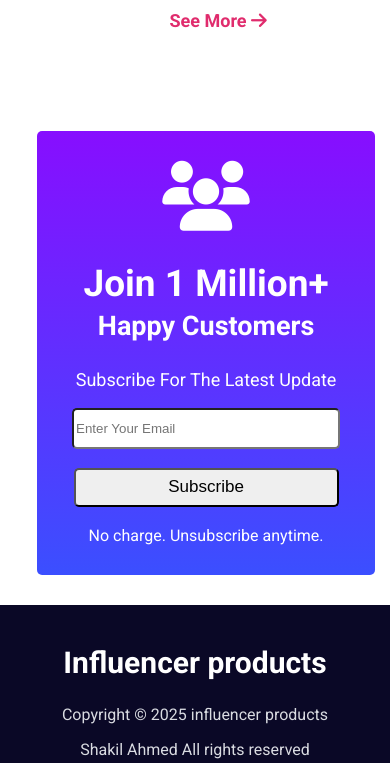
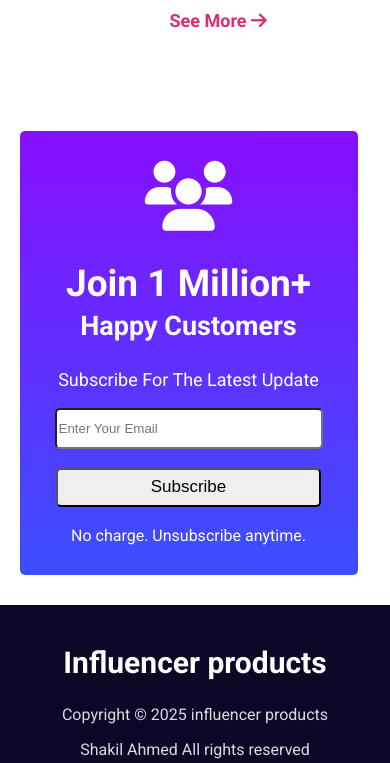
Before and after one commit to iamshakil19/assignment2, a plain HTML site: page index.html in a window 390 px wide. Shown: the part 6080-6843 px from the top of the page. Drawn offline with Linux system fonts and the light colour scheme.

Commit message:
subscribe alignment

```diff
--- a/styles/style.css
+++ b/styles/style.css
@@ -257,6 +257,8 @@ footer p{
     margin: 10px;
 }
 /*-------------------------------- media queries ----------------------------------*/
+
+/*------------------------------- mobile devices  ---------------------------------*/
 @media only screen and (max-width:688px) {
 
     .main-container{
@@ -292,13 +294,15 @@ footer p{
     }
     .subscribe{
         margin: 0% 5%;
+        margin-left: 0px;
         }
     .nav-menu, .logo-section{
         display: none;
     }
     }
 
-    /* tablet devices */
+    /*---------------- tablet devices -----------------*/
+
     @media only screen and (min-width:688px) and (max-width:992px) {
         .mega-section{
             width: 100%;
```
